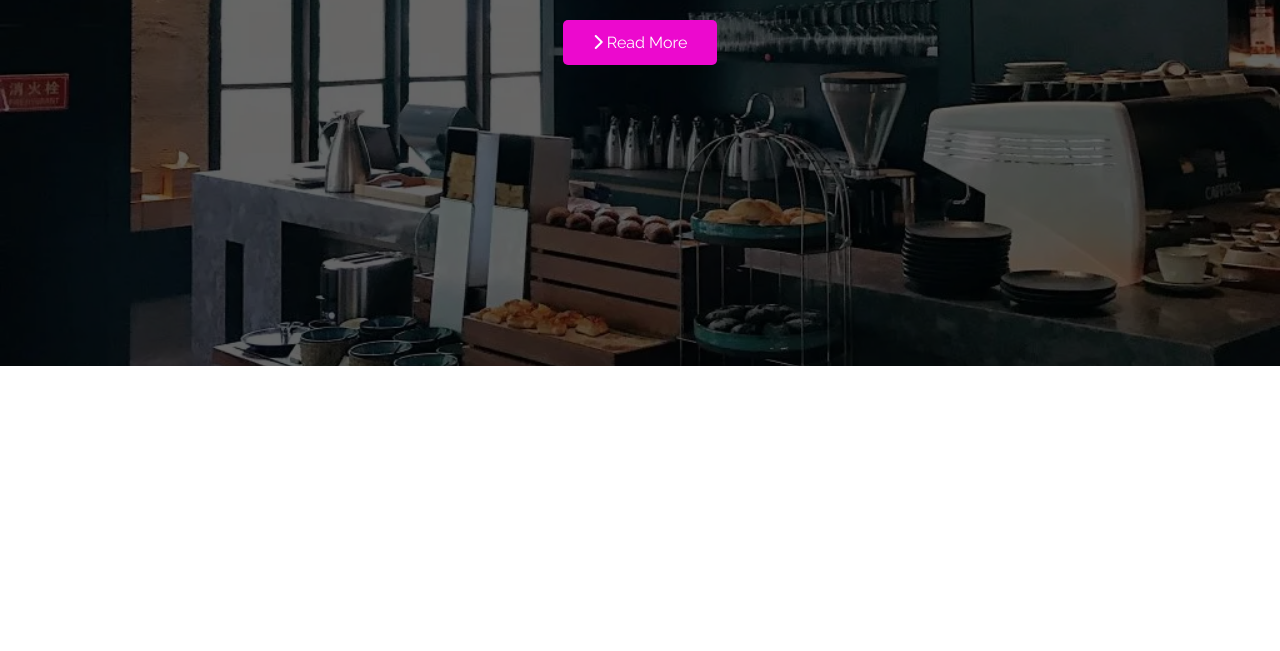
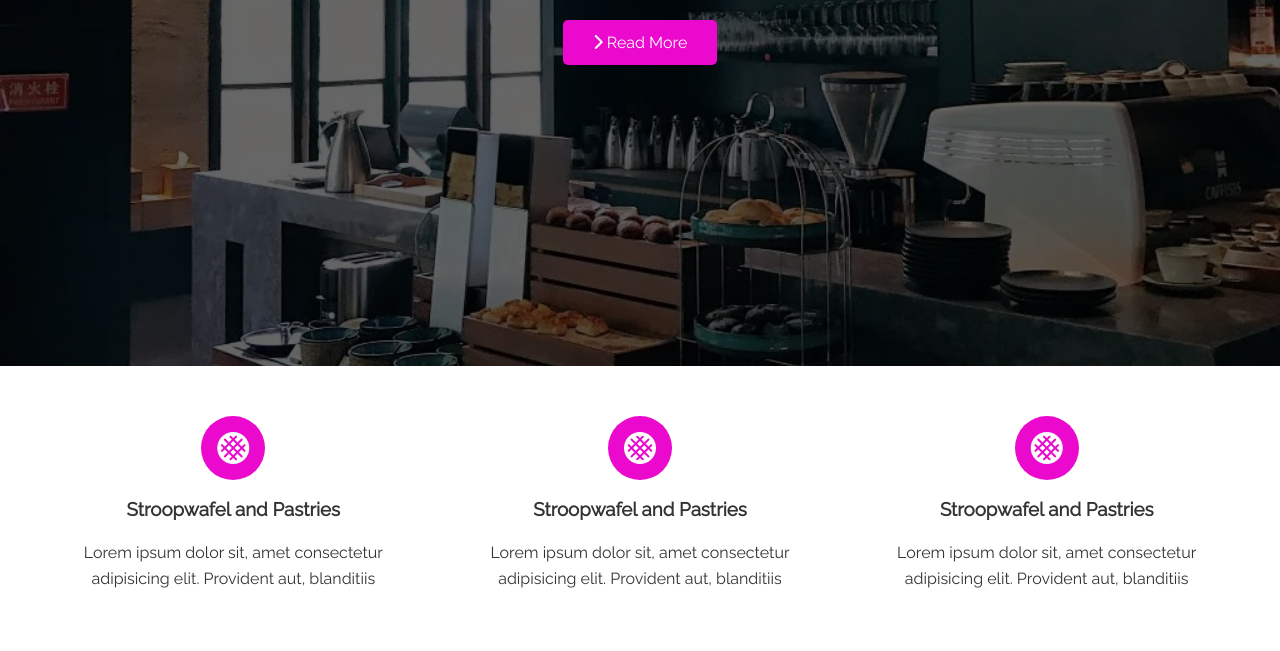
Before and after one commit to daronirl/belles-coffee, a plain HTML site: page index.html in a window 1280 px wide. Shown: the part 434-1085 px from the top of the page. Before the commit the page ends 800 px from the top, so only its background shows below. Drawn offline with Linux system fonts and the light colour scheme.

Commit message:
added a about section

```diff
--- a/css/style.css
+++ b/css/style.css
@@ -120,3 +120,35 @@ img {
 .hero * {
     z-index: 10;
 }
+
+
+
+.icons {
+    padding: 30px;
+}
+
+.icons h3 {
+    font-weight: bold;
+    margin-bottom: 15px;
+}
+
+.icons i {
+    background-color: #ec09ce;
+    color: #fff;
+    padding: 1rem;
+    border-radius: 50%;
+    margin-bottom: 15px;
+}
+
+.flex-items {
+    display: flex;
+    text-align: center;
+    justify-content: center;
+    height: 100%;
+
+}
+
+
+.flex-items > div {
+    padding: 20px;
+}
--- a/index.html
+++ b/index.html
@@ -8,14 +8,14 @@
      crossorigin="anonymous" referrerpolicy="no-referrer" />
     <link rel="stylesheet" href="css/utilities.css">
     <link rel="stylesheet" href="css/style.css">
-    <title>Belle's Coffee Shop</title>
+    <title>Belle's Brews</title>
 </head>
 <body id="home">
 
     <header class="hero">
         <div id="navbar" class="navbar">
             <h1 class="logo">
-                <span class="text-primary"><i class="fa-solid fa-mug-hot"></i> Belle's</span> Coffee Shop
+                <span class="text-primary"><i class="fa-solid fa-mug-hot"></i> Belle's</span> Brews
             </h1>
             <nav>
                 <ul>
@@ -28,12 +28,46 @@
         </div>
 
         <div class="content">
-            <h1>Greatest Coffee Ever</h1>
-            <p>We provide the tastiest coffee out there</p>
+            <h1>Coffee and Beer</h1>
+            <p>We provide the tastiest coffee & beer out there</p>
             <a href="#about" class="btn"><i class="fas fa-chevron-right"></i> Read More</a>
         </div>
+  </header>
 
-    </header>
+  <main>
+    <section id="about" class="icons bg-light">
+        <div class="flex-items">
+            <div>
+                <i class="fa-solid fa-stroopwafel fa-2x"></i>
+                <div>
+                    <h3>Stroopwafel and Pastries</h3>
+                    <p>
+                        Lorem ipsum dolor sit, amet consectetur adipisicing elit. Provident aut, blanditiis
+                    </p>
+                </div>
+            </div>
+            <div>
+                <i class="fa-solid fa-stroopwafel fa-2x"></i>
+                <div>
+                    <h3>Stroopwafel and Pastries</h3>
+                    <p>
+                        Lorem ipsum dolor sit, amet consectetur adipisicing elit. Provident aut, blanditiis
+                    </p>
+                </div>
+            </div>
+            <div>
+                <i class="fa-solid fa-stroopwafel fa-2x"></i>
+                <div>
+                    <h3>Stroopwafel and Pastries</h3>
+                    <p>
+                        Lorem ipsum dolor sit, amet consectetur adipisicing elit. Provident aut, blanditiis
+                    </p>
+                </div>
+            </div>
+        </div>
+
+    </section>
+  </main>
 
 
 </body>
```
